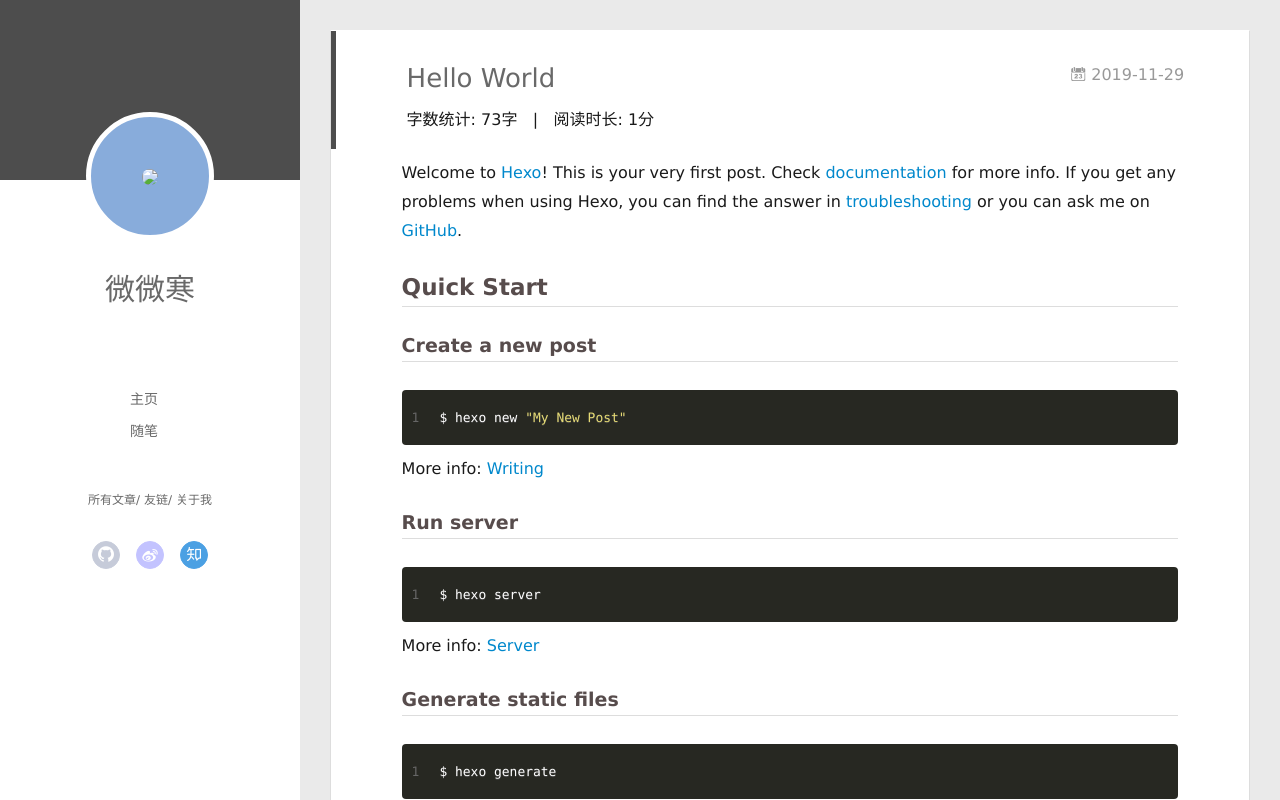
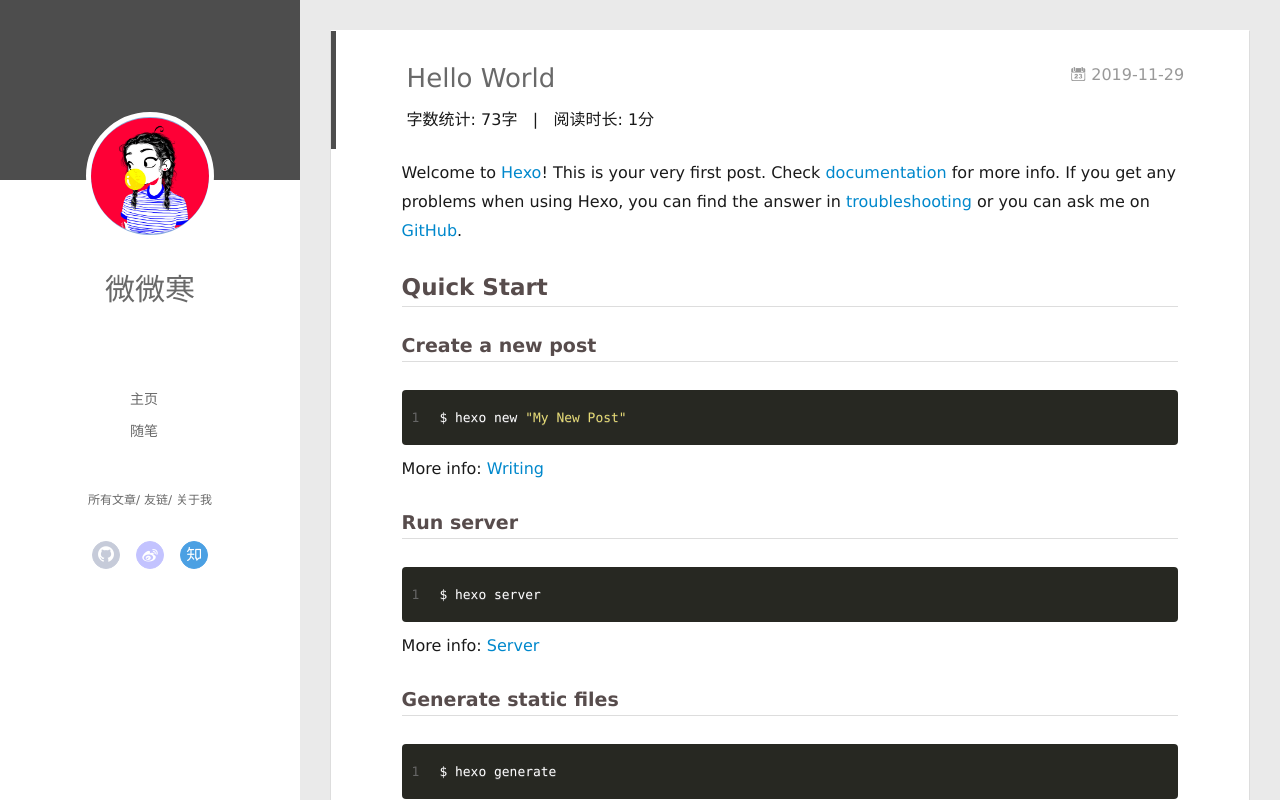
Before and after one commit to 1130903421/iamhww.github.io, a plain HTML site: page 2019/11/29/hello-world/index.html in a window 1280 px wide. Drawn offline with Linux system fonts and the light colour scheme; some packages are replaced by stand-ins of ours; a script that the page names is missing; some icons are missing.

Commit message:
Site updated: 2019-11-30 22:54:13

```diff
--- a/2019/11/29/hello-world/index.html
+++ b/2019/11/29/hello-world/index.html
@@ -45,7 +45,7 @@
 <div class="intrude-less">
 	<header id="header" class="inner">
 		<a href="/" class="profilepic">
-			<img src="img/girl.png" class="js-avatar">
+			<img src="/img/girl.png" class="js-avatar">
 		</a>
 		<hgroup>
 		  <h1 class="header-author"><a href="/">微微寒</a></h1>
@@ -101,7 +101,7 @@
 	<div class="intrude-less">
 		<header id="header" class="inner">
 			<div class="profilepic">
-				<img src="img/girl.png" class="js-avatar">
+				<img src="/img/girl.png" class="js-avatar">
 			</div>
 			<hgroup>
 			  <h1 class="header-author js-header-author">微微寒</h1>
```
Also changed, not shown: 2019/11/29/test-my-site/index.html (+2 -2 lines), archives/2019/11/index.html (+2 -2 lines), archives/2019/index.html (+2 -2 lines), archives/index.html (+2 -2 lines), index.html (+2 -2 lines).
